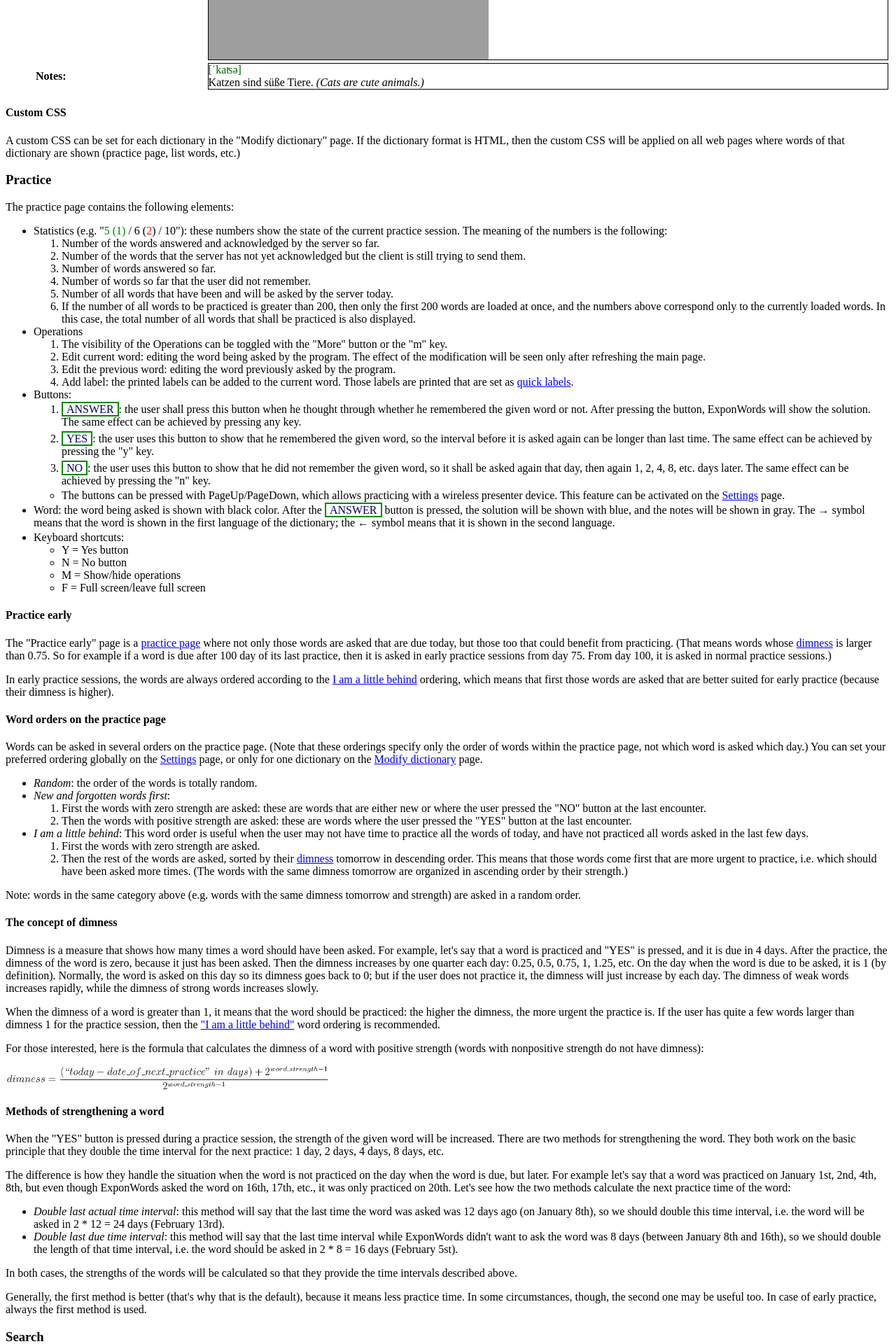
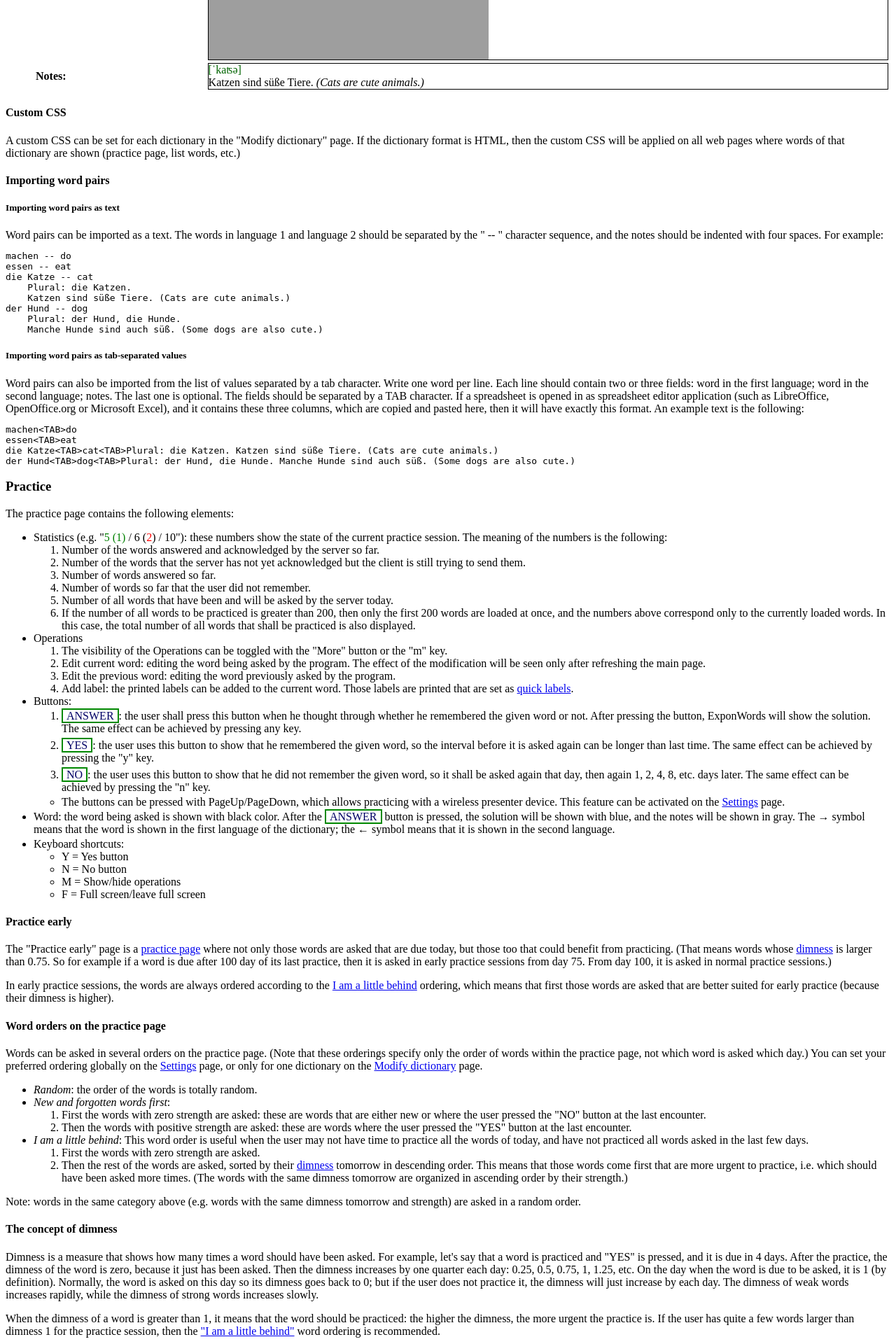
Before and after one commit to hcs42/ExponWords, a Django app: template templates/ew/help/help-en.html in a window 1280 px wide. Shown: the part 2552-4472 px from the top of the page at 70% size. Run offline with Django 3.2, Linux system fonts and the light colour scheme; the template is opened without the code that fills it, so the values that code supplies are empty; grey boxes are pictures that could not be loaded.

Commit message:
Document import formats

```diff
--- a/templates/ew/help/help-en.html
+++ b/templates/ew/help/help-en.html
@@ -292,6 +292,46 @@ For further demonstration, let's see a more complex example using the <em>HTML
 A custom CSS can be set for each dictionary in the "Modify dictionary" page. If
 the dictionary format is HTML, then the custom CSS will be applied on all web
 pages where words of that dictionary are shown (practice page, list words, etc.)
+
+<h4 id="import">Importing word pairs</h4>
+
+<h5 id="import-as-text">Importing word pairs as text</h5>
+
+Word pairs can be imported as a text. The words in language 1 and language 2
+should be separated by the " -- " character sequence, and the notes should be
+indented with four spaces. For example:
+
+<pre>
+machen -- do
+essen -- eat
+die Katze -- cat
+    Plural: die Katzen.
+    Katzen sind süße Tiere. (Cats are cute animals.)
+der Hund -- dog
+    Plural: der Hund, die Hunde.
+    Manche Hunde sind auch süß. (Some dogs are also cute.)
+</pre>
+
+<h5 id="import-from-tsv">Importing word pairs as tab-separated values</h5>
+
+Word pairs can also be imported from the list of values separated by a tab
+character. Write one word per line. Each line should contain two or three
+fields: word in the first language; word in the second language; notes. The last
+one is optional. The fields should be separated by a TAB character.
+
+If a spreadsheet is opened in as spreadsheet editor application (such as
+LibreOffice, OpenOffice.org or Microsoft Excel), and it contains these three
+columns, which are copied and pasted here, then it will have exactly this
+format.
+
+An example text is the following:
+
+<pre>
+machen&lt;TAB&gt;do
+essen&lt;TAB&gt;eat
+die Katze&lt;TAB&gt;cat&lt;TAB&gt;Plural: die Katzen. Katzen sind süße Tiere. (Cats are cute animals.)
+der Hund&lt;TAB&gt;dog&lt;TAB&gt;Plural: der Hund, die Hunde. Manche Hunde sind auch süß. (Some dogs are also cute.)
+</pre>
 
 <h3 id="practice">Practice</h3>
 <p>The practice page contains the following elements:</p>
--- a/templates/ew/import_word_pairs.html
+++ b/templates/ew/import_word_pairs.html
@@ -15,7 +15,11 @@
 <span class="current_menu">{{ page_title }}</span>
 </p>
 
-<p>{{ help_text }}</p>
+<p>
+<a class="help" href="{% url help LANGUAGE_CODE %}#{{ help_text }}" target="_blank">
+  ({% trans "Help about importing word pairs" %})
+</a>
+</p>
 
 {% include "ew/message.html" %}
 
```
Also changed, not shown: templates/ew/help/help-hu.html (+39 -0 lines), views.py (+2 -9 lines), locale/hu/LC_MESSAGES/django.po.
